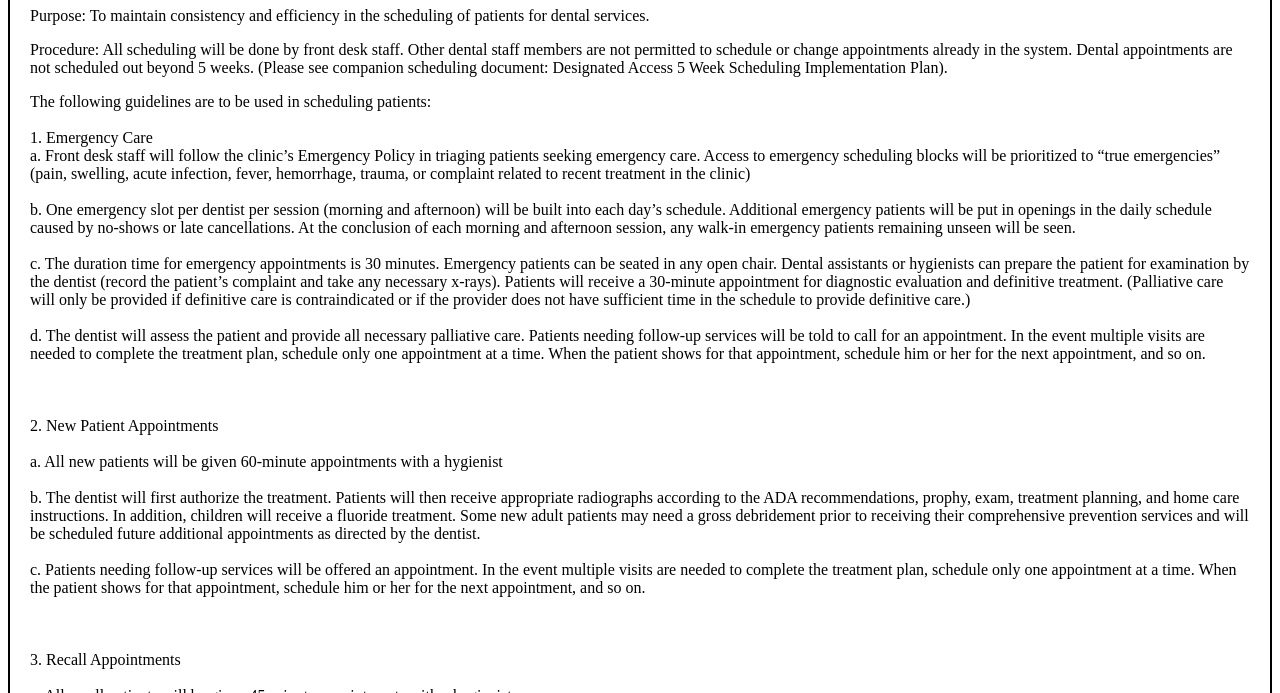
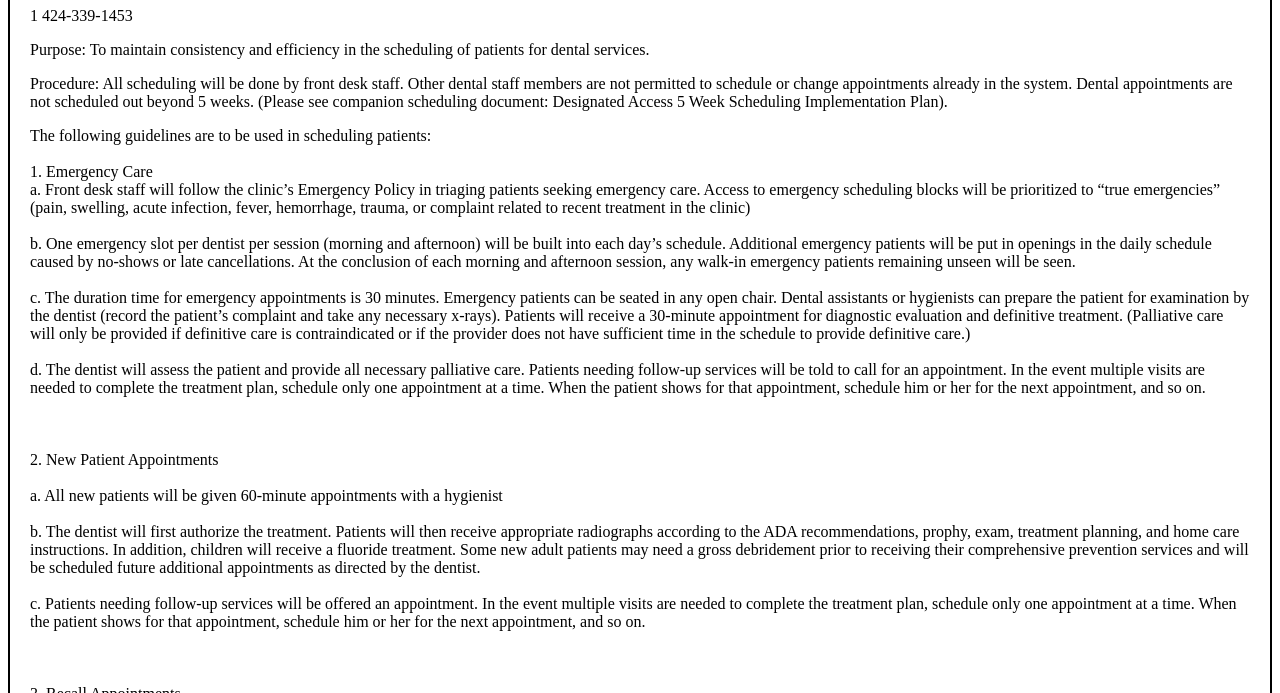
Before and after one commit to jchan-tf/jchan-tf.github.io, a plain HTML site: page index.html in a window 1280 px wide. Shown: the part 407-1100 px from the top of the page. Drawn offline with Linux system fonts and the light colour scheme.

Commit message:
update
update

```diff
--- a/index.html
+++ b/index.html
@@ -18,8 +18,9 @@ div {
 <div>
 <img src="http://www.sdds.org/wp-content/uploads/2015/07/PDS_logo_CMYK-01.png" alt="PDS" width="1050" height="300">
 <h1>Sample Scheduling Policy</h1>
-
-
+<p>
+1 424-339-1453
+</p>
 <p>
 
 Purpose:  To maintain consistency and efficiency in the scheduling of patients for dental services.
```
